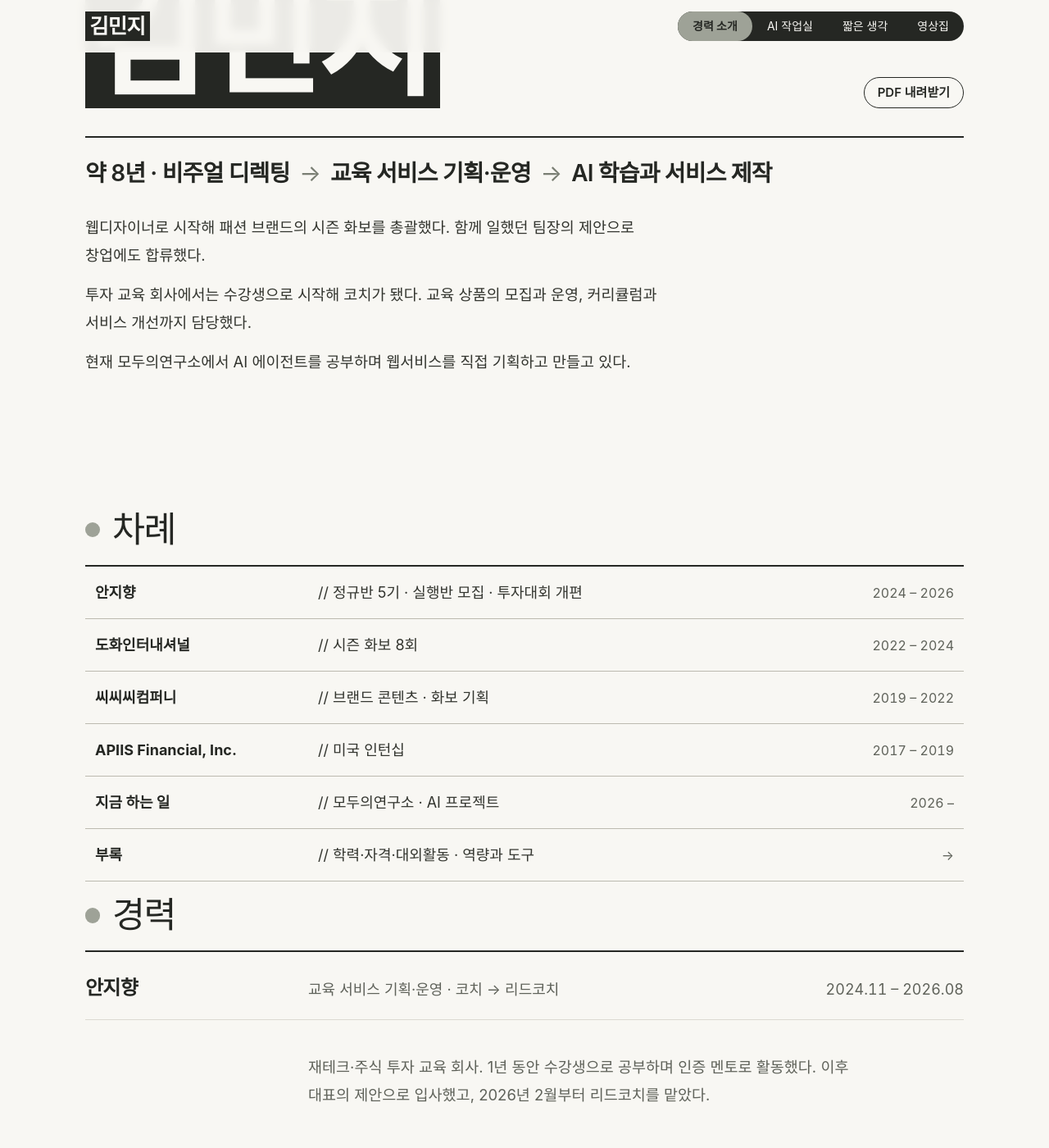
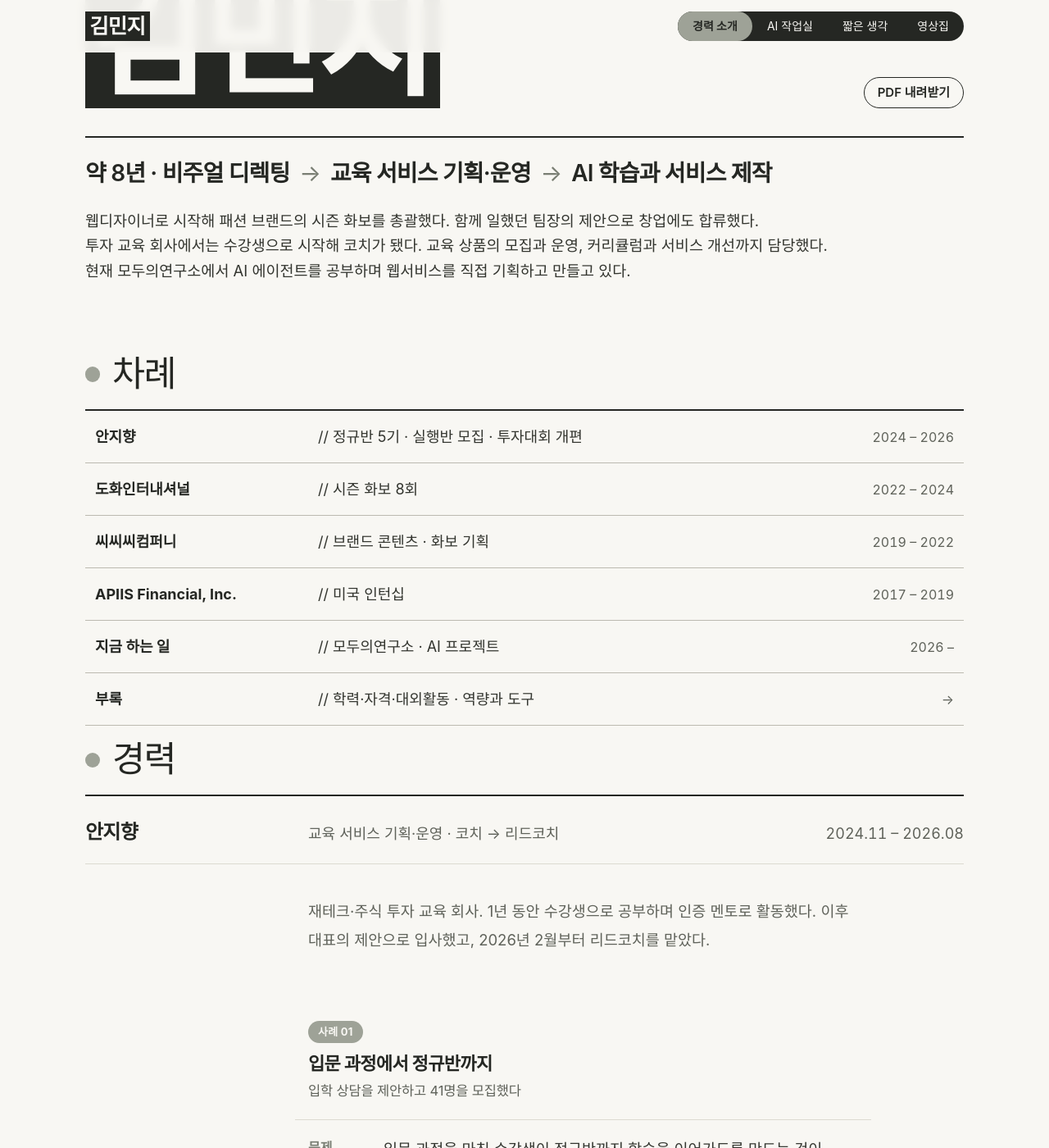
Before and after one commit to k-im-rose/k-im-rose.github.io, a Jekyll site: the page built from index.html, in a window 1280 px wide and 1400 px high, scrolled down 196 px. Shown: the whole window at 82% size. Built offline with Jekyll 4.4.1, drawn with Linux system fonts in a browser that asks for light colours; some web fonts are replaced.

Commit message:
메인 이력서: 커리어 흐름 문단 폭·행간 조정, 차례와의 간격 축소
- 커리어 흐름 문단의 폭 제한을 풀고 행간·문단 간격을 줄임(PC는 더 촘촘하게)
- 커리어 흐름과 차례 사이 간격을 절반으로 줄이고 차례를 5px 내림

Co-Authored-By: Claude Sonnet 5.5 <noreply@anthropic.com>

```diff
--- a/assets/css/cv.css
+++ b/assets/css/cv.css
@@ -505,6 +505,15 @@ a.work-row:hover small { color: #fff; }
 
 /* 커리어 흐름 설명: 한 줄 소개 바로 아래에 붙임 (구분선·[커리어 흐름] 라벨 없음) */
 .cover { padding-bottom: 0; }
-.flow-desc { max-width: var(--measure); margin-top: 28px; }
-.flow-desc p { margin: 0 0 14px; }
+.flow-desc { margin-top: 24px; line-height: 1.6; }
+.flow-desc p { margin: 0 0 10px; }
 .flow-desc p:last-child { margin-bottom: 0; }
+
+/* PC: 커리어 흐름 문단 사이를 더 촘촘하게 (모바일은 그대로) */
+@media (min-width: 721px) {
+  .flow-desc { line-height: 1.45; }
+  .flow-desc p { margin-bottom: 4px; }
+}
+
+/* 커리어 흐름 글과 차례 사이 간격을 절반으로 (160px → 80px, 모바일 88px → 44px) */
+.toc { margin-top: calc(var(--chapter-gap) / 2 + 5px); }
```
